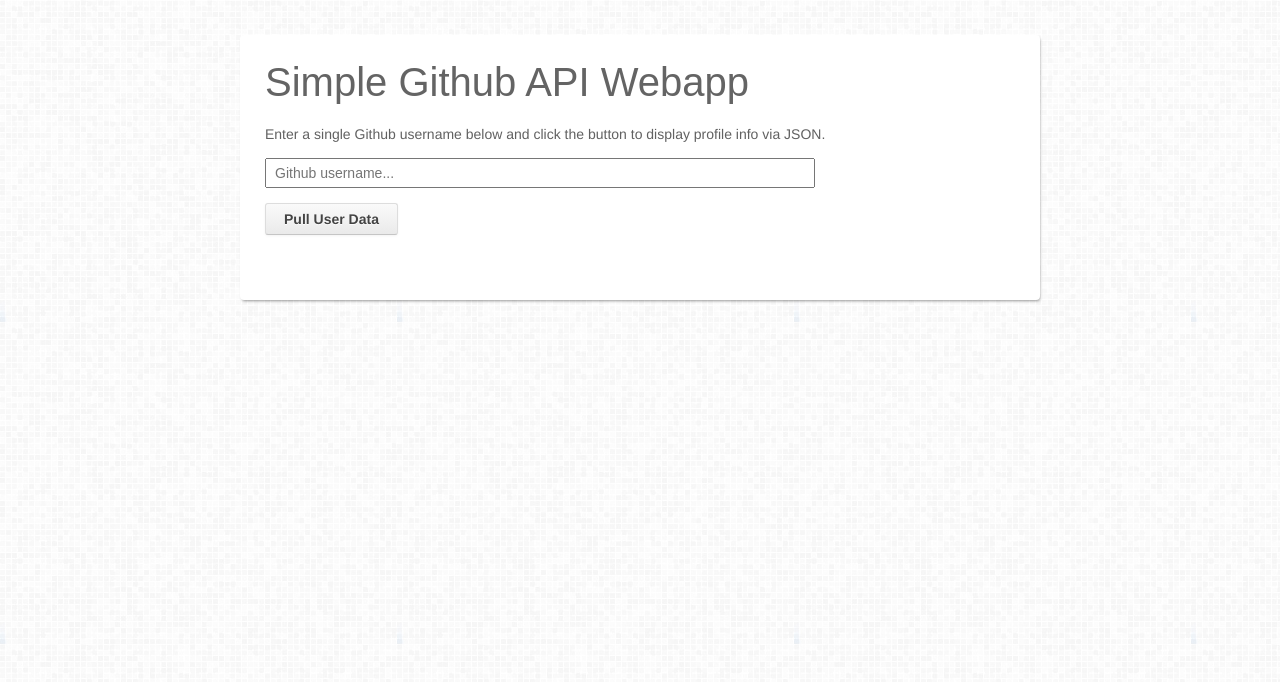
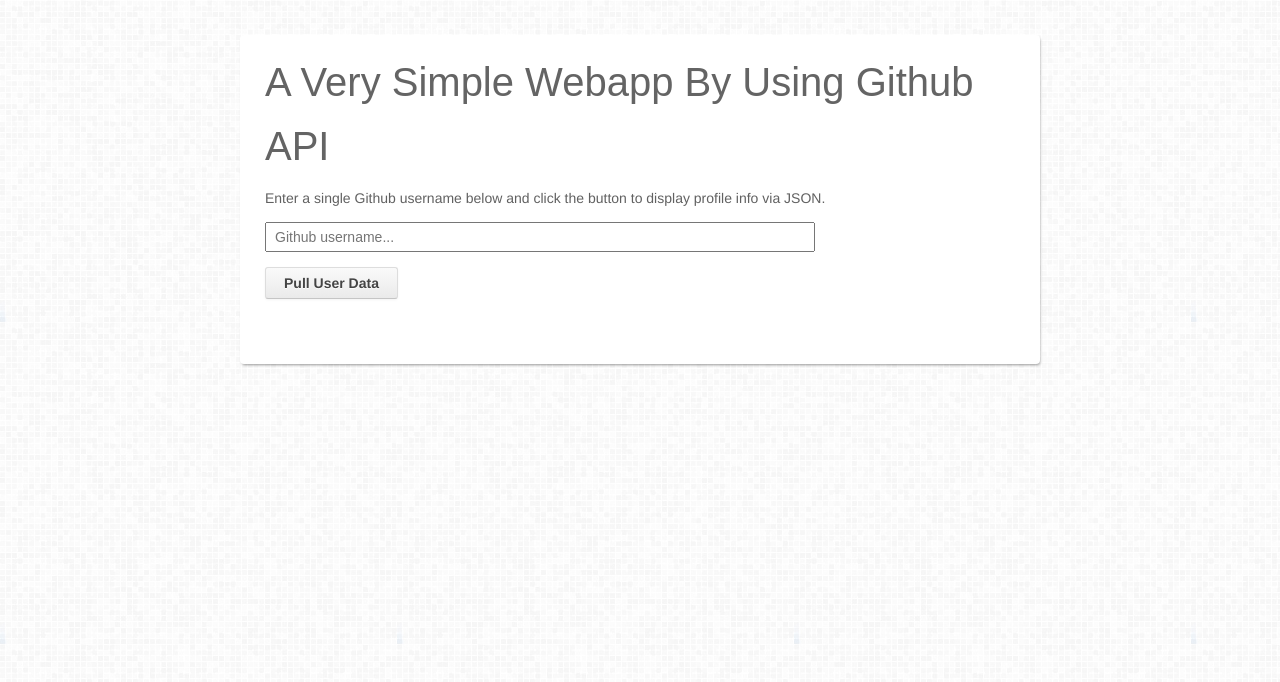
Before and after one commit to dozenhack/dozenhack.github.io, a plain HTML site: page index.html in a window 1280 px wide. Drawn offline with nearby package versions, Linux system fonts and the light colour scheme; a web font is replaced by a local one.

Commit message:
Title Changed
Title Changed

```diff
--- a/index.html
+++ b/index.html
@@ -3,7 +3,7 @@
 <head>
   <meta charset="utf-8">
   <meta http-equiv="Content-Type" content="text/html">
-  <title>Github API Webapp using jQuery - Treehouse Demo</title>
+  <title>A Very Simple Webapp By Using Github API</title>
   <meta name="author" content="Jake Rocheleau">
   <link rel="shortcut icon" href="http://d15dxvojnvxp1x.cloudfront.net/assets/favicon.ico">
   <link rel="icon" href="http://d15dxvojnvxp1x.cloudfront.net/assets/favicon.ico">
@@ -13,7 +13,7 @@
 
 <body>
   <div id="w">
-    <h1>Simple Github API Webapp</h1>
+    <h1>A Very Simple Webapp By Using Github API</h1>
     <p>Enter a single Github username below and click the button to display profile info via JSON.</p>
 
     <input type="text" name="ghusername" id="ghusername" placeholder="Github username...">
```
